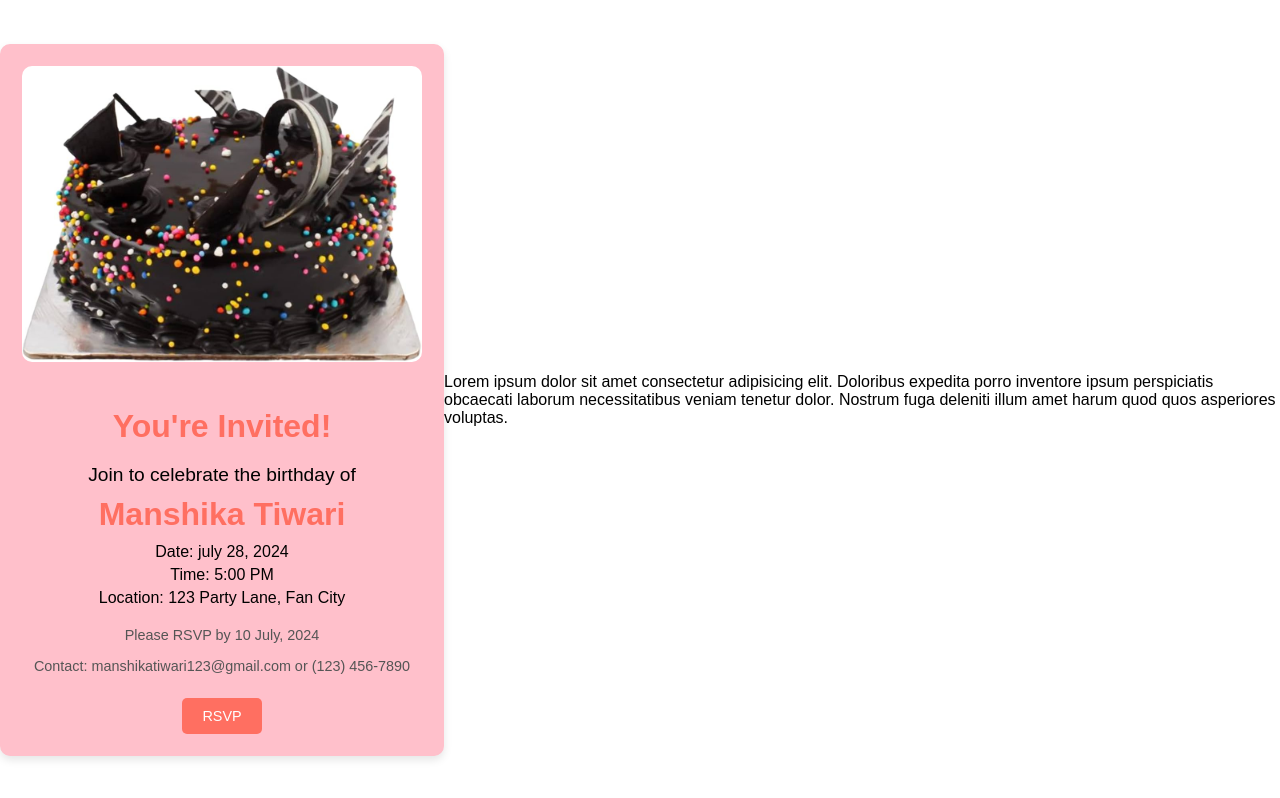
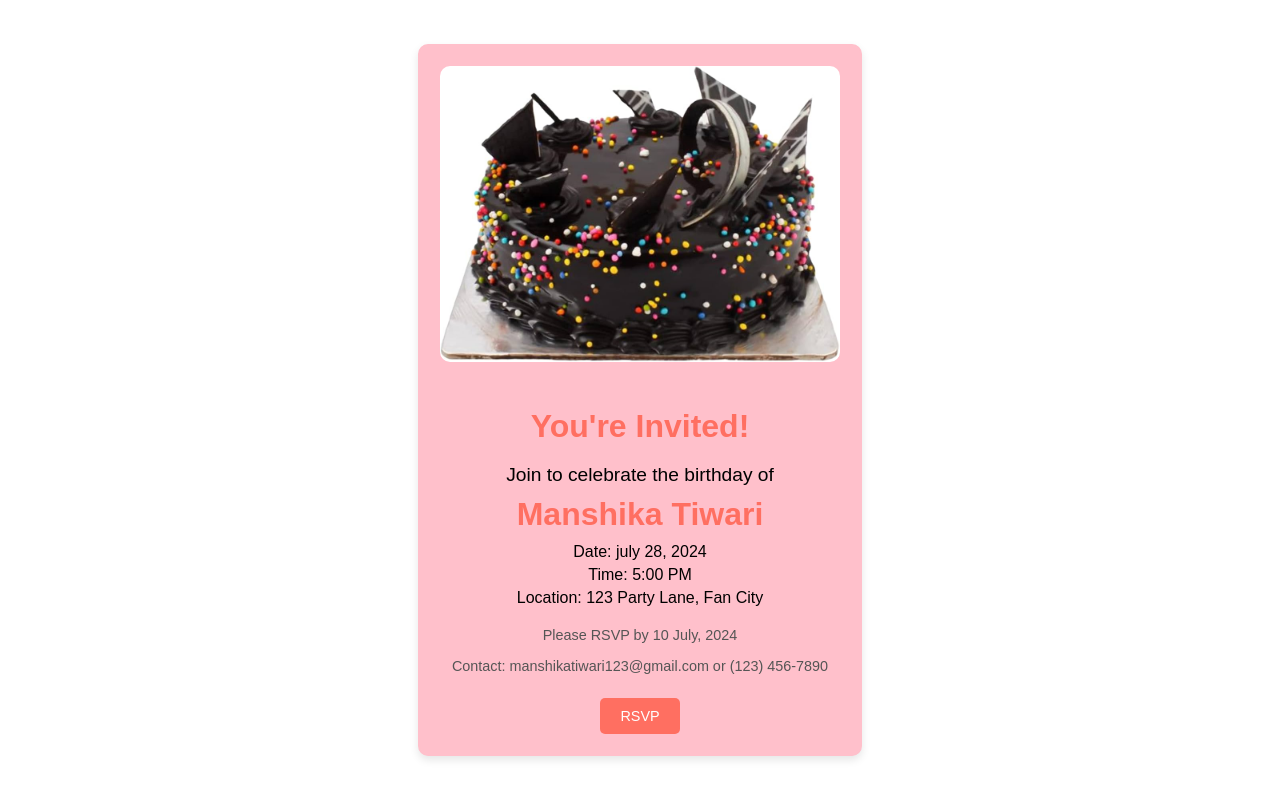
Before and after one commit to assetcompounders/birthay-project2, a plain HTML site: page index.html in a window 1280 px wide. Drawn offline with Linux system fonts and the light colour scheme.

Commit message:
remove paragraph

```diff
--- a/index.html
+++ b/index.html
@@ -25,6 +25,6 @@
 
 
 
-    <p>Lorem ipsum dolor sit amet consectetur adipisicing elit. Doloribus expedita porro inventore ipsum perspiciatis obcaecati laborum necessitatibus veniam tenetur dolor. Nostrum fuga deleniti illum amet harum quod quos asperiores voluptas.</p>
+
 </body>
 </html>
```
